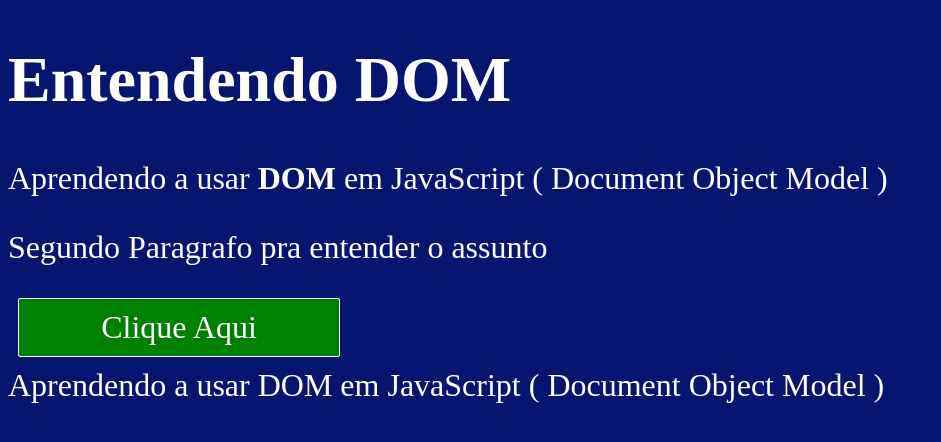
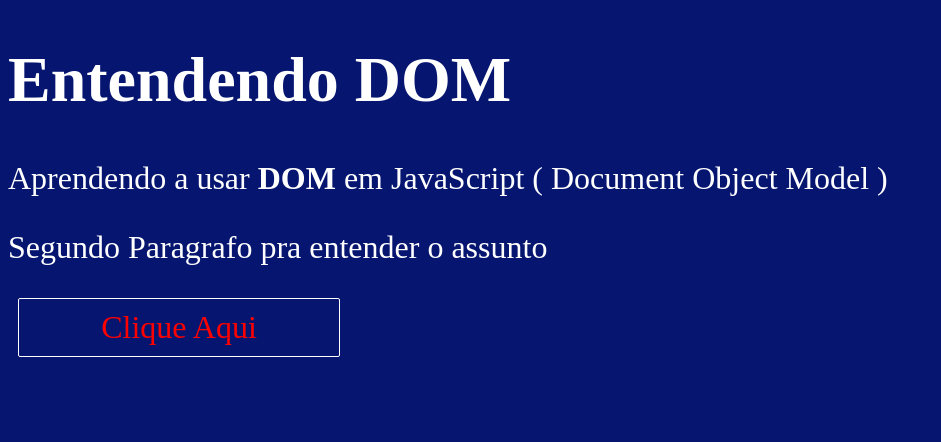
Before and after one commit to jonathandamasceno/javascript, a plain HTML site: page aula09/ex05.html in a window 1280 px wide. Shown: the whole page, without its empty margins (0-941 px from the left). Drawn offline with Linux system fonts and the light colour scheme.

Commit message:
Update ex05.html

```diff
--- a/aula09/ex05.html
+++ b/aula09/ex05.html
@@ -32,13 +32,17 @@
     <div id="msg">Clique Aqui</div>
 
     <script>
+        /*
+        var par = window.document.getElementsByTagName('p')[0]
+        //variavel que pega o primeiro 'p'
 
-        var par = window.document.getElementsByTagName('p')[0]//variavel que pega o primeiro 'p'
-        document.write(par.innerText)//escrevendo o texto dentro de 'p'
+        document.write(par.innerText)
+        //escrevendo o texto dentro de 'p'
         //innerText pega só o texto, pra pegar as tags seria: innerHTML
+        */
 
         var div =window.document.getElementById('msg')
-        div.style.background = 'green'
+        div.style.color = 'red'//mudando estilo com JS
     </script>
 
 </body>
```
